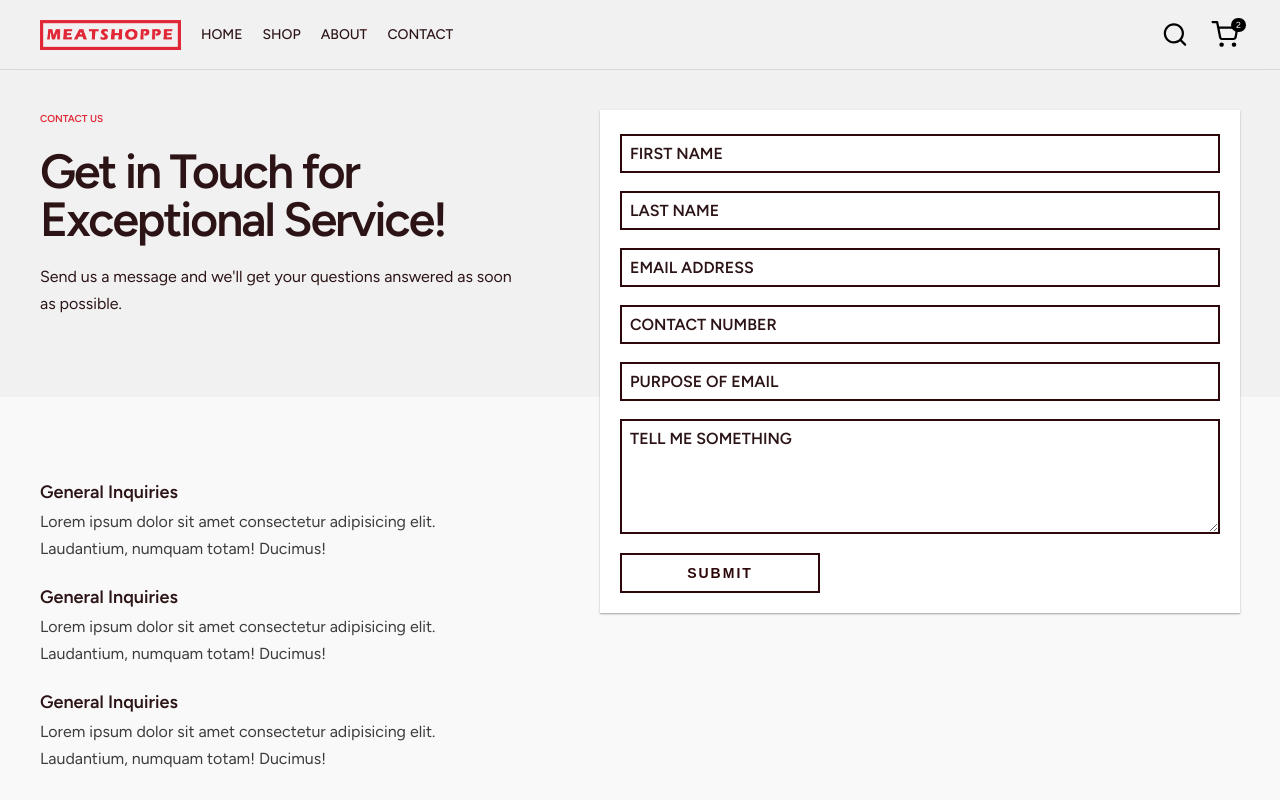
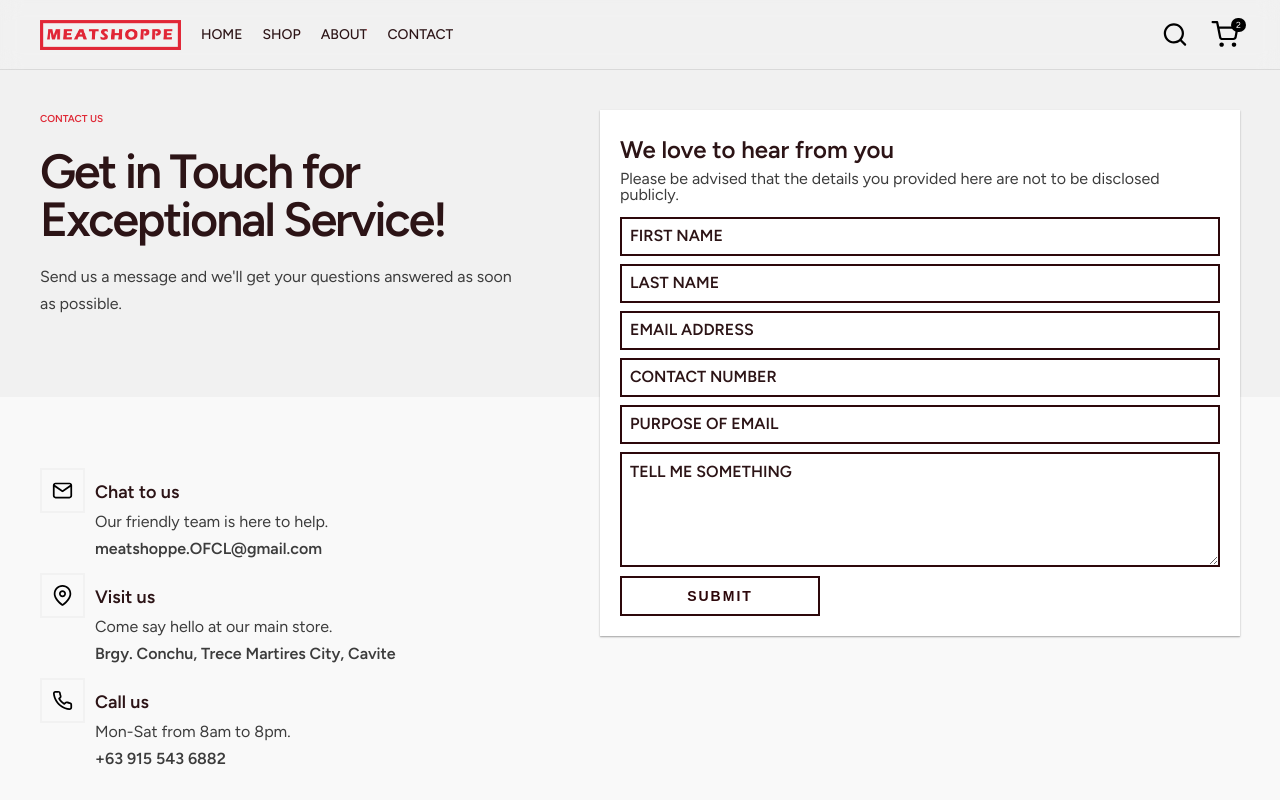
Before and after one commit to pauliversonc/meatshoppe, a Vue app: page /contact in a window 1280 px wide. Shown: the top 800 px of the page. Built offline with nearby package versions, Linux system fonts and the light colour scheme.

Commit message:
update contact page

```diff
--- a/src/components/pages/ContactPage.vue
+++ b/src/components/pages/ContactPage.vue
@@ -28,6 +28,8 @@
           Send us a message and we'll get your questions answered as soon as
           possible.
         </p>
+
+
       </h6>
       <div class="contact__container">
         <div
@@ -50,7 +52,8 @@
           }"
         >
           <form action="#" @submit.prevent="submitForm" class="contact__form">
-
+            <h3 class="contact__form-head" >We love to hear from you</h3>
+            <p class="contact__form-para">Please be advised that the details you provided here are not to be disclosed publicly.</p>
 
             <!-- fname -->
             <BaseInputText
@@ -102,162 +105,6 @@
               text-input-type="textarea"
             />
 
-
-            <!-- <div class="base-input">
-              <div class="base-input__form-group">
-                <input
-                  class="input"
-                  type="text"
-                  id="name"
-                  v-model.trim="form.name"
-                  @focus="resetInputClass('name')"
-                  @blur="validateInput('name')"
-                  ref="name"
-                />
-
-                <label class="label" for="name">* Firstname</label>
-                <svg
-                  ref="nameIcon"
-                  class="icon"
-                  role="button"
-                  @click="clearInput('name')"
-                >
-                  <use xlink:href="../../assets/icons/sprite.svg#icon-x"></use>
-                </svg>
-              </div>
-              <span class="base-input__message">{{ errors.name }}</span>
-            </div>
-
-            <div class="base-input">
-              <div class="base-input__form-group">
-                <input
-                  class="input"
-                  type="text"
-                  id="lname"
-                  v-model.trim="form.lname"
-                  @focus="resetInputClass('lname')"
-                  @blur="validateInput('lname')"
-                  ref="lname"
-                />
-
-                <label class="label" for="lname">* Lastname</label>
-                <svg
-                  ref="lnameIcon"
-                  class="icon"
-                  role="button"
-                  @click="clearInput('lname')"
-                >
-                  <use xlink:href="../../assets/icons/sprite.svg#icon-x"></use>
-                </svg>
-              </div>
-              <span class="base-input__message">{{ errors.lname }}</span>
-            </div>
-
-
-            <div class="base-input">
-              <div class="base-input__form-group">
-                <input
-                  class="input"
-                  type="text"
-                  id="email"
-                  v-model.trim="form.email"
-                  @focus="resetInputClass('email')"
-                  @blur="validateInput('email')"
-                  ref="email"
-                />
-
-                <label class="label" for="email">* Email Address</label>
-                <svg
-                  ref="emailIcon"
-                  class="icon"
-                  role="button"
-                  @click="clearInput('email')"
-                >
-                  <use xlink:href="../../assets/icons/sprite.svg#icon-x"></use>
-                </svg>
-              </div>
-              <span class="base-input__message">{{ errors.email }}</span>
-            </div>
-
-            <div class="base-input">
-              <div class="base-input__form-group">
-                <input
-                  class="input"
-                  type="text"
-                  id="contact"
-                  v-model.trim="form.contact"
-                  @focus="resetInputClass('contact')"
-                  @blur="validateInput('contact')"
-                  ref="contact"
-                />
-
-                <label class="label" for="contact">* Contact Number</label>
-                <svg
-                  ref="contactIcon"
-                  class="icon"
-                  role="button"
-                  @click="clearInput('contact')"
-                >
-                  <use xlink:href="../../assets/icons/sprite.svg#icon-x"></use>
-                </svg>
-              </div>
-              <span class="base-input__message">{{ errors.contact }}</span>
-            </div>
-
-            <div class="base-input">
-              <div class="base-input__form-group">
-                <input
-                  class="input"
-                  type="text"
-                  id="subject"
-                  v-model.trim="form.subject"
-                  @focus="resetInputClass('subject')"
-                  @blur="validateInput('subject')"
-                  ref="subject"
-                />
-
-                <label class="label" for="subject">* Purpose of email</label>
-                <svg
-                  ref="subjectIcon"
-                  class="icon"
-                  role="button"
-                  @click="clearInput('subject')"
-                >
-                  <use xlink:href="../../assets/icons/sprite.svg#icon-x"></use>
-                </svg>
-              </div>
-              <span class="base-input__message">{{ errors.subject }}</span>
-            </div>
-
-            <div class="base-input">
-              <div class="base-input__form-group">
-                <textarea
-                  class="input textarea"
-                  type="text"
-                  id="body"
-                  v-model.trim="form.body"
-                  @focus="resetInputClass('body')"
-                  @blur="validateInput('body')"
-                  ref="body"
-                  rows="5"
-                >
-                </textarea>
-
-                <label class="label textarea" for="body"
-                  >* Tell me something</label
-                >
-                <svg
-                  ref="bodyIcon"
-                  class="icon textarea"
-                  role="button"
-                  @click="clearInput('body')"
-                >
-                  <use xlink:href="../../assets/icons/sprite.svg#icon-x"></use>
-                </svg>
-              </div>
-              <span class="base-input__message">{{ errors.body }}</span>
-            </div> -->
-
             <BaseButton
               btn-text="Submit"
               :btn-outline="true"
@@ -291,27 +138,64 @@
         }"
       >
         <li class="faq__list">
-          <span class="faq__title">General Inquiries</span>
+
+          <div class="faq__icon-box">
+            <svg class="faq__icon">
+              <use
+                xlink:href="../../assets/icons/sprite.svg#icon-mail"
+              ></use>
+            </svg>
+          </div>
+
+          <div class="faq__list-wrap">
+            <span class="faq__title">Chat to us</span>
             <p class="faq__body">
-            Lorem ipsum dolor sit amet consectetur adipisicing elit. Laudantium,
-            numquam totam! Ducimus!
+              Our friendly team is here to help.
+              <br>
+              <strong>meatshoppe.OFCL@gmail.com</strong>
             </p>
+          </div>
+
+
         </li>
 
         <li class="faq__list">
-          <span class="faq__title">General Inquiries</span>
+          <div class="faq__icon-box">
+            <svg class="faq__icon">
+              <use
+                xlink:href="../../assets/icons/sprite.svg#icon-map-pin"
+              ></use>
+            </svg>
+          </div>
+
+          <div class="faq__list-wrap">
+            <span class="faq__title">Visit us</span>
             <p class="faq__body">
-            Lorem ipsum dolor sit amet consectetur adipisicing elit. Laudantium,
-            numquam totam! Ducimus!
+              Come say hello at our main store.
+              <br>
+              <strong>Brgy. Conchu, Trece Martires City, Cavite</strong>
             </p>
+          </div>
         </li>
 
         <li class="faq__list">
-          <span class="faq__title">General Inquiries</span>
+
+          <div class="faq__icon-box">
+            <svg class="faq__icon">
+              <use
+                xlink:href="../../assets/icons/sprite.svg#icon-phone"
+              ></use>
+            </svg>
+          </div>
+
+          <div class="faq__list-wrap">
+            <span class="faq__title">Call us</span>
             <p class="faq__body">
-            Lorem ipsum dolor sit amet consectetur adipisicing elit. Laudantium,
-            numquam totam! Ducimus!
+              Mon-Sat from 8am to 8pm.
+              <br>
+              <strong>+63 915 543 6882</strong>
             </p>
+          </div>
         </li>
 
         <div class="faq__socials">
@@ -610,11 +494,13 @@ export default {
     font-size: 4.8rem;
     line-height: 1;
     letter-spacing: -2px;
+    color: $black;
   }
 
   &__para {
     font-size: 1.6rem;
     font-weight: 400;
+    color: $black-tint;
   }
 
   &__container {
@@ -645,7 +531,18 @@ export default {
   &__form {
     display: grid;
     grid-template-columns: 1fr;
-    gap: 1rem;
+    // gap: 1rem;
+  }
+
+  &__form-head {
+    font-size: 2.4rem;
+    color: $black;
+  }
+  &__form-para {
+    font-size: 1.6rem;
+    line-height: 1;
+    margin-bottom: 1rem;
+    color: $black-tint;
   }
 }
 
@@ -682,7 +579,38 @@ export default {
   }
   &__list {
     list-style: none;
+
+    display: flex;
+    gap: 1rem;
   }
+
+  &__icon-box {
+    align-self: start;
+
+    padding: 1rem;
+    border: 2px solid $white;
+
+    display: flex;
+    align-items: center;
+    justify-content: center;
+
+
+    transform: translateY(-20%);
+
+
+  }
+
+  &__icon {
+    height: 2.1rem;
+    width: 2.1rem;
+    cursor: pointer;
+
+    &:hover {
+      animation: bounce .5s ease;
+      fill: $main;
+    }
+  }
+
   &__title {
     font-size: 1.8rem;
     font-weight: 600;
@@ -711,6 +639,10 @@ export default {
 
     .social__list {
       list-style: none;
+
+      &:hover .footer__icon{
+        fill: $main;
+      }
     }
     .social__link {
       text-decoration: none;
@@ -718,6 +650,8 @@ export default {
     .footer__icon {
       height: 2.4rem;
       width: 2.4rem;
+
+      transition: fill .3s ease;
     }
   }
 }
@@ -836,4 +770,11 @@ export default {
     color: $main;
   }
 }
+
+
+@keyframes bounce {
+	0%, 20%, 50%, 80%, 100% {transform: translateY(0);}
+	40% {transform: translateY(-30px);}
+	60% {transform: translateY(-15px);}
+}
 </style>
```
Lines whose indentation alone changed are shown as unchanged.
